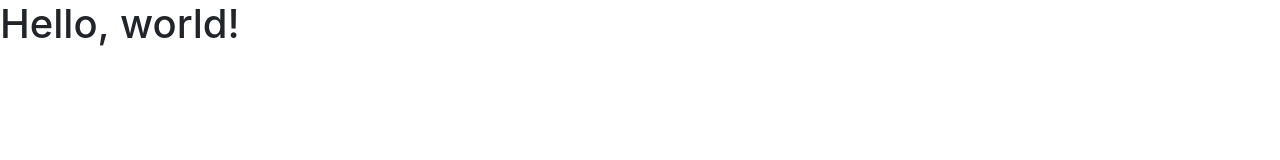
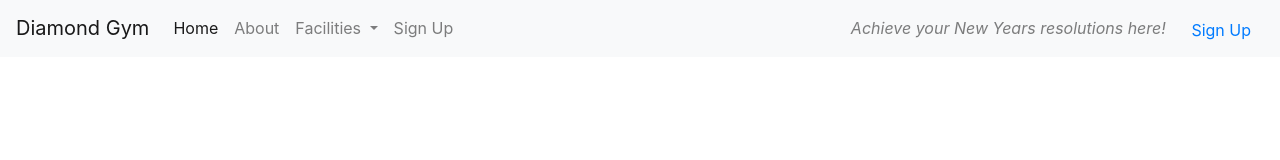
Before and after one commit to jamiebradford123/Bootstrap-practice-diamond-gyms, a plain HTML site: page index.html in a window 1280 px wide. Drawn offline with nearby package versions, Linux system fonts and the light colour scheme.

Commit message:
add nav bar

```diff
--- a/index.html
+++ b/index.html
@@ -10,10 +10,49 @@
     <!-- Bootstrap CSS -->
     <link rel="stylesheet" href="https://cdn.jsdelivr.net/npm/bootstrap@4.0.0/dist/css/bootstrap.min.css" integrity="sha384-Gn5384xqQ1aoWXA+058RXPxPg6fy4IWvTNh0E263XmFcJlSAwiGgFAW/dAiS6JXm" crossorigin="anonymous">
 
-    <title>Hello, world!</title>
+    <title>Diamond Gym</title>
   </head>
   <body>
-    <h1>Hello, world!</h1>
+    <nav class="navbar navbar-expand-md navbar-light bg-light">
+        <a class="navbar-brand" href="#">Diamond Gym</a>
+        <button class="navbar-toggler" type="button" data-toggle="collapse" data-target="#navbarSupportedContent" aria-controls="navbarSupportedContent" aria-expanded="false" aria-label="Toggle navigation">
+          <span class="navbar-toggler-icon"></span>
+        </button>
+
+        <div class="collapse navbar-collapse" id="navbarSupportedContent">
+          <ul class="navbar-nav mr-auto">
+            <li class="nav-item active">
+              <a class="nav-link" href="#">Home <span class="sr-only">(current)</span></a>
+            </li>
+            <li class="nav-item">
+              <a class="nav-link" href="#">About</a>
+            </li>
+            <li class="nav-item dropdown">
+              <a class="nav-link dropdown-toggle" href="#" id="navbarDropdown" role="button" data-toggle="dropdown" aria-haspopup="true" aria-expanded="false">
+                Facilities
+              </a>
+              <div class="dropdown-menu" aria-labelledby="navbarDropdown">
+                <a class="dropdown-item" href="#">Free Weights</a>
+                <a class="dropdown-item" href="#">Machines</a>
+                <a class="dropdown-item" href="#">Cardio</a>
+                <a class="dropdown-item" href="#">Powerlifting</a>
+                <a class="dropdown-item" href="#">Strongman</a>
+                <a class="dropdown-item" href="#">Swimming</a>
+                <a class="dropdown-item" href="#">Spa</a>
+                <a class="dropdown-item" href="#">Cafe</a>
+              </div>
+            </li>
+            <li class="nav-item mr-2 .d-none .d-md-block .d-xl-none"><a class="nav-link" href="/signup">Sign Up</a></li>
+          </ul>
+        </div>
+        <li class="nav-item mr-2 d-block d-md-none"><a class="nav-link" href="/signup"> Sign Up</a></li>
+    </ul>
+</div>
+<div class="d-none d-md-block">
+    <p class="navbar-text my-auto mr-2"><i>Achieve your New Years resolutions here!</i></p>
+    <a href="/login" class="btn btn--cta btn--red">Sign Up</a>
+</div>
+      </nav>
 
     <!-- Optional JavaScript -->
     <!-- jQuery first, then Popper.js, then Bootstrap JS -->
```
